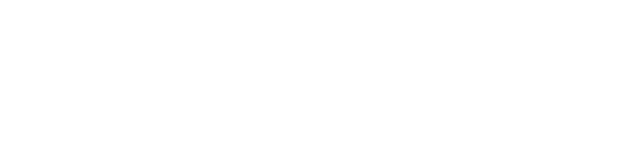
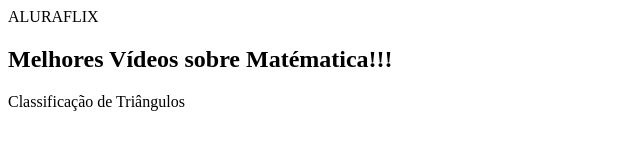
Before and after one commit to mariadodomingo/colecaodevideo, a plain HTML site: page index.html in a window 1280 px wide. Shown: the whole page, without its empty margins (0-640 px from the left). Drawn offline with Linux system fonts and the light colour scheme.

Commit message:
mensagem de triangulo

```diff
--- a/index.html
+++ b/index.html
@@ -3,9 +3,18 @@
 <head>
     <meta charset="UTF-8">
     <meta name="viewport" content="width=device-width, initial-scale=1.0">
-    <title>Document</title>
+    <title>Matemática!!!</title>
 </head>
 <body>
+    <header>ALURAFLIX</header>
+    <section>
+        <h1>Melhores Vídeos sobre Matématica!!!</h1>
+    <p>Classificação de Triângulos </p>
+       </div>
 
+
+
+
+    </section>
 </body>
 </html>
```
